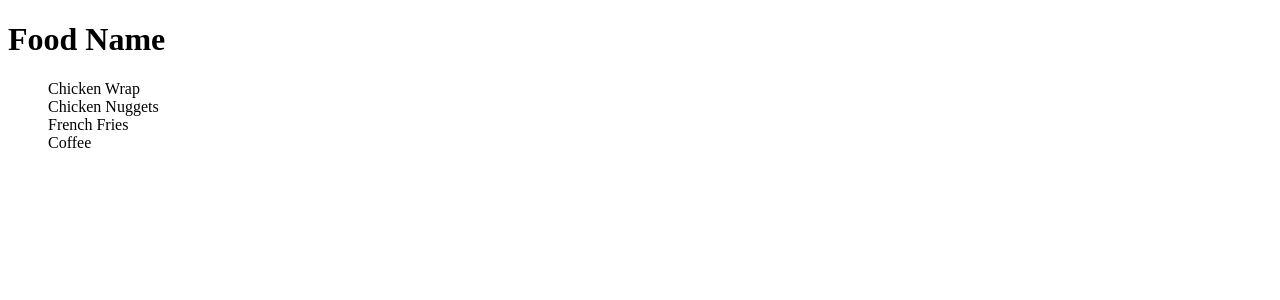
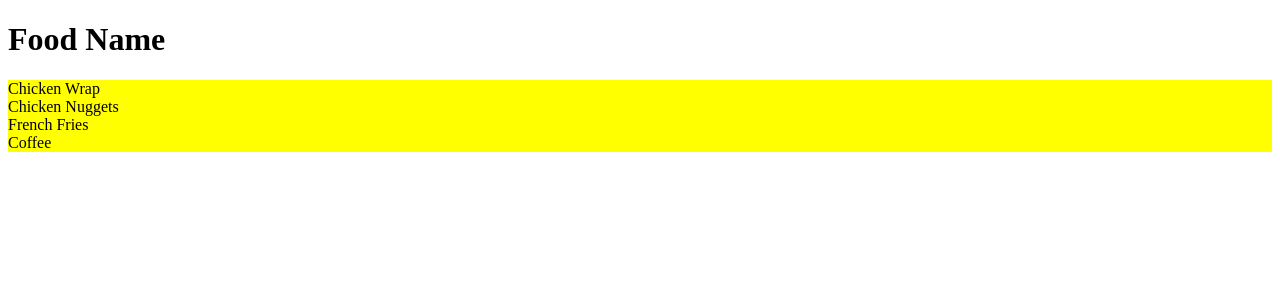
Before and after one commit to YashPatel50/react-training-app, a React (Vite) app: page / in a window 1280 px wide. Shown: the top 300 px of the page. Built offline with nearby package versions, Linux system fonts and the light colour scheme.

Commit message:
modular css

```diff
--- a/src/Components/ListGroup/ListGroup.css
+++ /dev/null
@@ -1,4 +0,0 @@
-
-.list-group {
-    list-style: none;
-}
--- /dev/null
+++ b/src/Components/ListGroup/ListGroup.module.css
@@ -0,0 +1,9 @@
+
+.listGroup {
+    list-style: none;
+    padding: 0
+}
+
+.container {
+    background: yellow;
+}
--- a/src/Components/ListGroup/ListGroup.tsx
+++ b/src/Components/ListGroup/ListGroup.tsx
@@ -1,5 +1,5 @@
 import { useState } from "react";
-import "./ListGroup.css";
+import styles from "./ListGroup.module.css";
 
 interface ListGroupProps {
   items: string[];
@@ -29,7 +29,7 @@
     <>
       <h1>{heading}</h1>
       {checkEmpty()}
-      <ul className="list-group">
+      <ul className={[styles.listGroup, styles.container].join(" ")}>
         {items.map((item, index) => (
           <li
             className={
```
